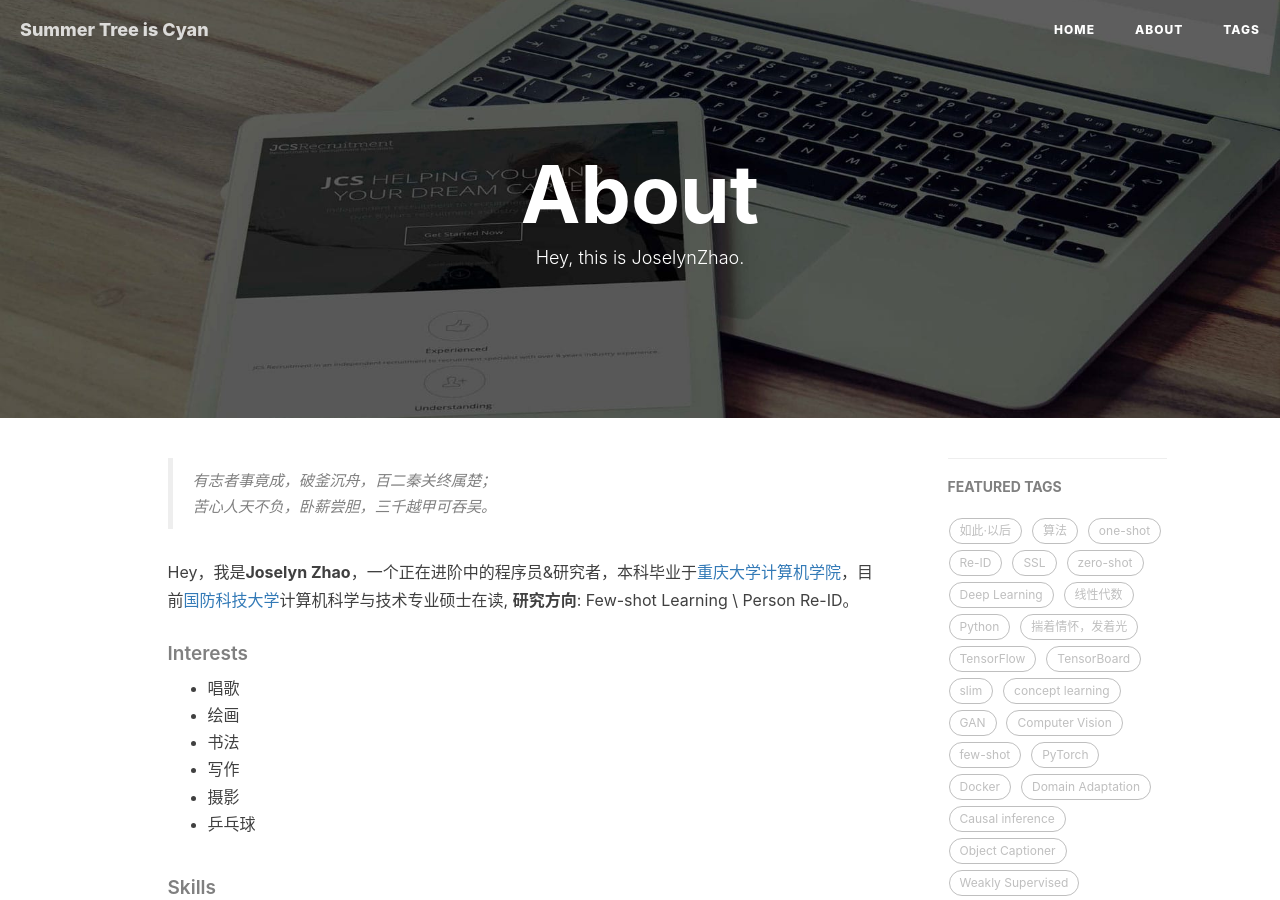
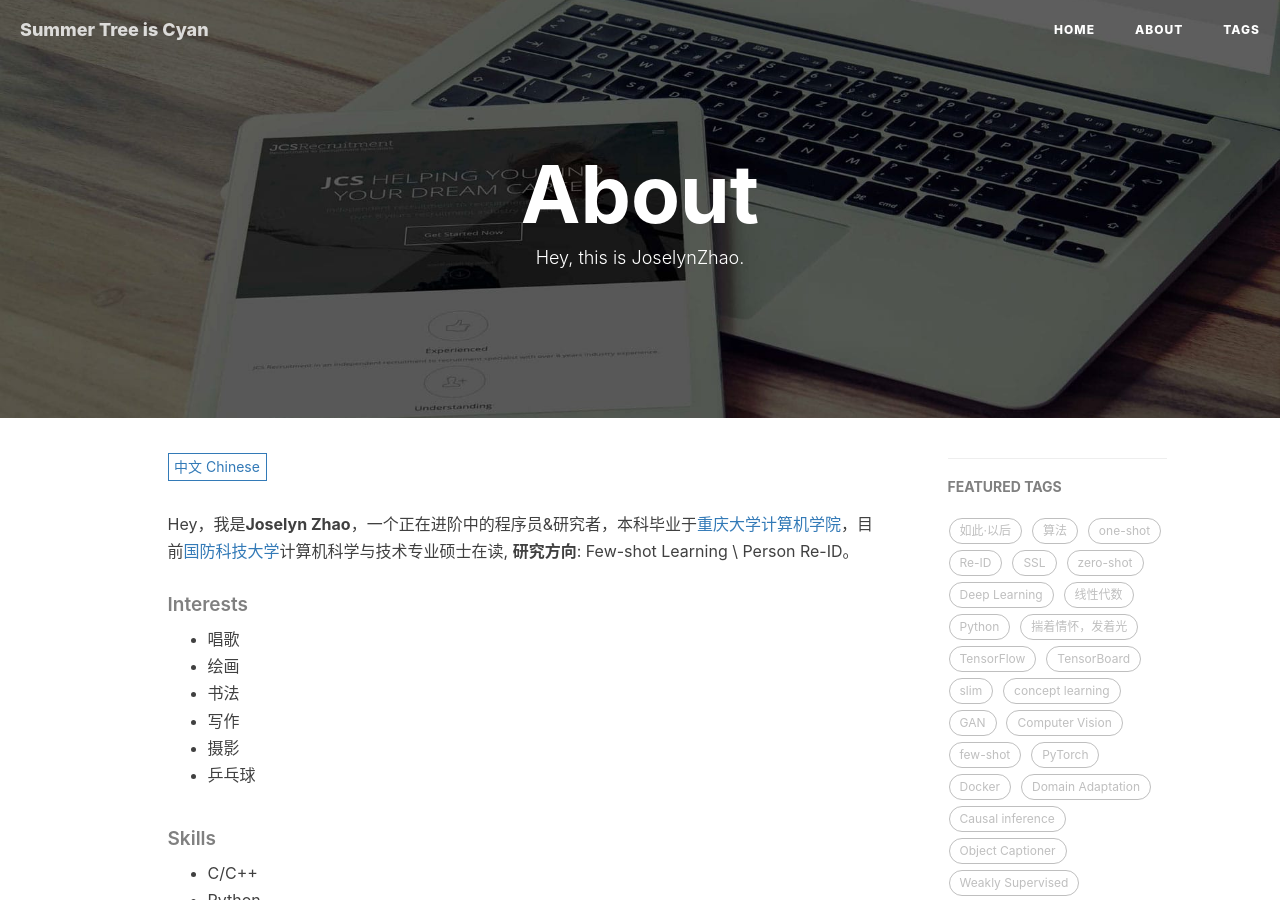
Before and after one commit to sxh1214/sxh1214.github.io, a Jekyll site: the page built from about.html, in a window 1280 px wide and 900 px high. Built offline with Jekyll 4.4.1, drawn with Linux system fonts in a browser that asks for light colours; nearby versions of some CDN libraries; comment, search, counter and statistics services are not loaded.

Commit message:
0412 测试双语

```diff
--- a/about.html
+++ b/about.html
@@ -6,17 +6,24 @@
 ---
 
 <!-- Language Selector -->
-<!-- <select class="sel-lang" onchange= "onLanChange(this.options[this.options.selectedIndex].value)">
+<select class="sel-lang" onchange= "onLanChange(this.options[this.options.selectedIndex].value)">
     <option value="0" selected> 中文 Chinese </option>
     <option value="1"> 英文 English </option>
-</select> -->
+</select>
 
 <!-- Chinese Version -->
+
 <div class="zh post-container">
 
     <!--copied from markdown -->
-    <blockquote><p>有志者事竟成，破釜沉舟，百二秦关终属楚；<br>
-    苦心人天不负，卧薪尝胆，三千越甲可吞吴。</p></blockquote>
+    <!--<blockquote><p>有志者事竟成，破釜沉舟，百二秦关终属楚；<br>-->
+    <!--苦心人天不负，卧薪尝胆，三千越甲可吞吴。</p></blockquote>-->
+    <!--<div class="item"></div>-->
+
+    <!--<h2>教育经历</h2>-->
+    <!--<h4>中国人民解放军国防科技大学</h4>-->
+    <!---->
+
 
     <p>Hey，我是<strong>Joselyn Zhao</strong>，一个正在进阶中的程序员&研究者，本科毕业于<a target="_blank" href="https://www.cqu.edu.cn/">重庆大学</a><a target="_blank" href="http://www.cs.cqu.edu.cn/">计算机学院</a>，目前<a target="_blank" href="http://www.nudt.edu.cn/">国防科技大学</a>计算机科学与技术专业硕士在读, <strong>研究方向</strong>: Few-shot Learning \ Person Re-ID。</p>
 
@@ -59,7 +66,7 @@
 </div>
 
 <!-- English Version -->
-<!-- <div class="en post-container">
+<div class="en post-container">
     <blockquote><p>Yet another iOS Developer. <br>
     Yet another Life-long Student.</p></blockquote>
 
@@ -77,7 +84,7 @@
     <li><a href="https://pages.github.com/">GitHub Pages</a></li>
     <li><a href="https://qiubaiying.github.io">BY</a></li>
     </ul>
-</div> -->
+</div>
 
 <!-- Handle Language Change -->
 <script type="text/javascript">
```
